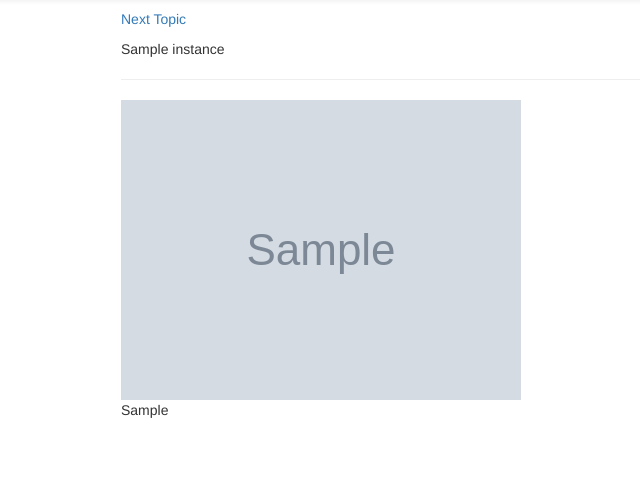
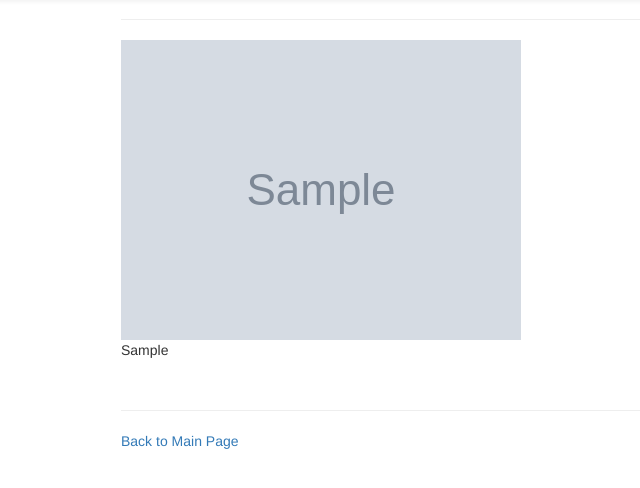
Before and after one commit to choia/brunch-blog-1.0, a Django app: template brunch010_app/templates/detail.html in a window 1280 px wide. Shown: the part 51-539 px from the top of the page, without its empty margins (154-794 px from the left). Run offline with Django 3.2, Linux system fonts and the light colour scheme; the template is opened without the code that fills it: most values are stand-ins (such as "Sample title", 1, 10 or a date in 2020); grey boxes marked "Sample" are stand-in pictures; some libraries are stand-ins or nearby versions.

Commit message:
Add col-custom-text and modified div

```diff
--- a/brunch010_app/templates/detail.html
+++ b/brunch010_app/templates/detail.html
@@ -3,21 +3,26 @@
 {% block content %}
 
 <div class="col-md-8 col-md-offset-2">
-
-	<p><a href="{% url 'brunch010:post_home' %}">Back to Main Page</a></p>
-
+<div class="row">
+<div class="col-md-4 col-custom-text">
 	{% if instance.get_prev %}
-	<p><a href="{{ instance.get_prev.id }}">Previous Topic</a></p>
+	  <a href="{{ instance.get_prev.id }}">Previous Topic</a></p>
 	{% endif %}
+</div>
+<div class="col-md-4 col-md-offset-4 col-custom-text col-custom-next">
 	{% if instance.get_next %}
-	<p><a href="{{ instance.get_next.id }}">Next Topic</a></p>
+	  <a href="{{ instance.get_next.id }}">Next Topic</a></p>
+	{% endif %}
+</div>
+</div>
+	<div class="detail-title">{{ instance.title }}</div><hr/>
+	{% if instance.image %}
+      <img src="{{ instance.image.url }}" class="img-responsive" alt="image" />
 	{% endif %}
 
-	  <div class="detail-title">{{ instance.title }}</div><hr/>
-	  {% if instance.image %}
-        <img src="{{ instance.image.url }}" class="img-responsive" alt="image" />
-	  {% endif %}
-	<p>{{ instance.get_html|safe }}</p><br/>
-
+	<p>{{ instance.get_html|safe }}</p><br/><hr/>
+<div class="col-custom-text">
+	<a href="{% url 'brunch010:post_home' %}">Back to Main Page</a></p>
+</div>
 </div>
 {% endblock content %}
```
